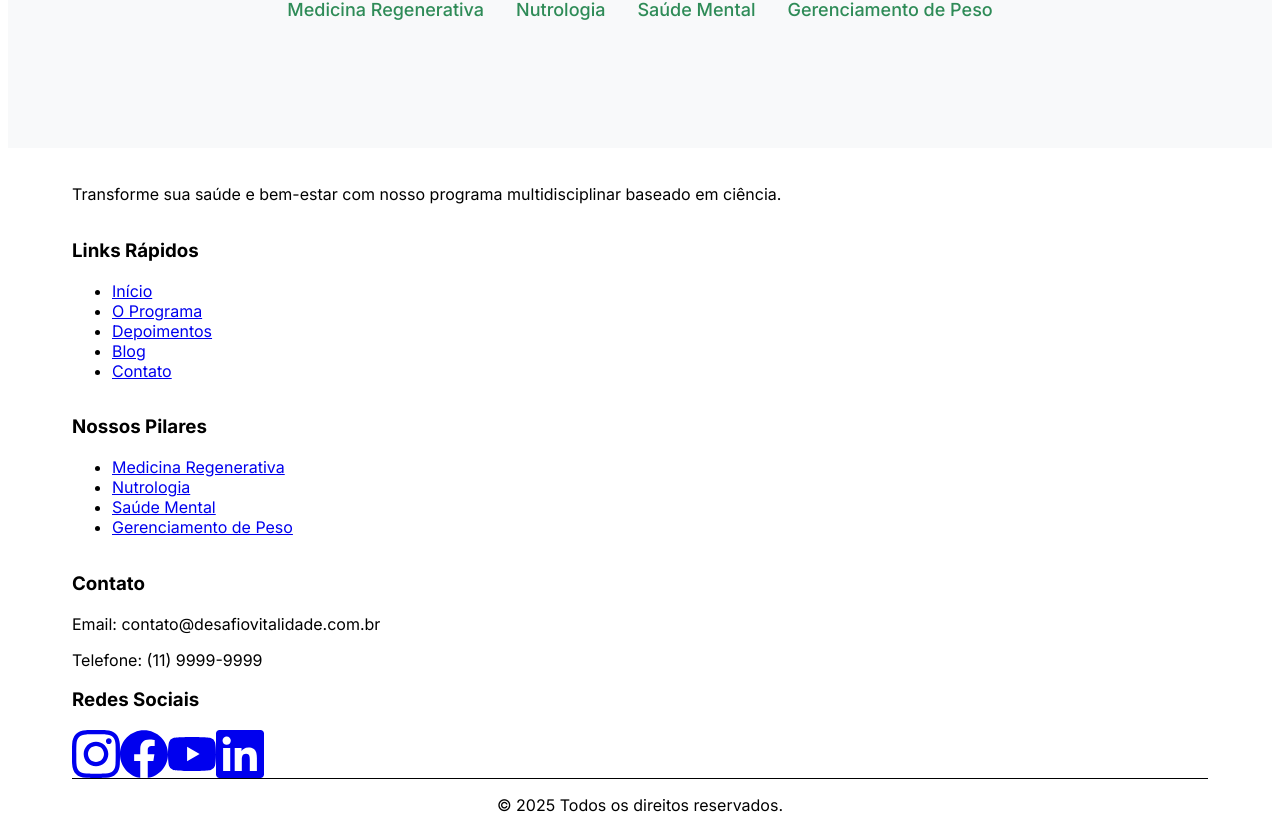
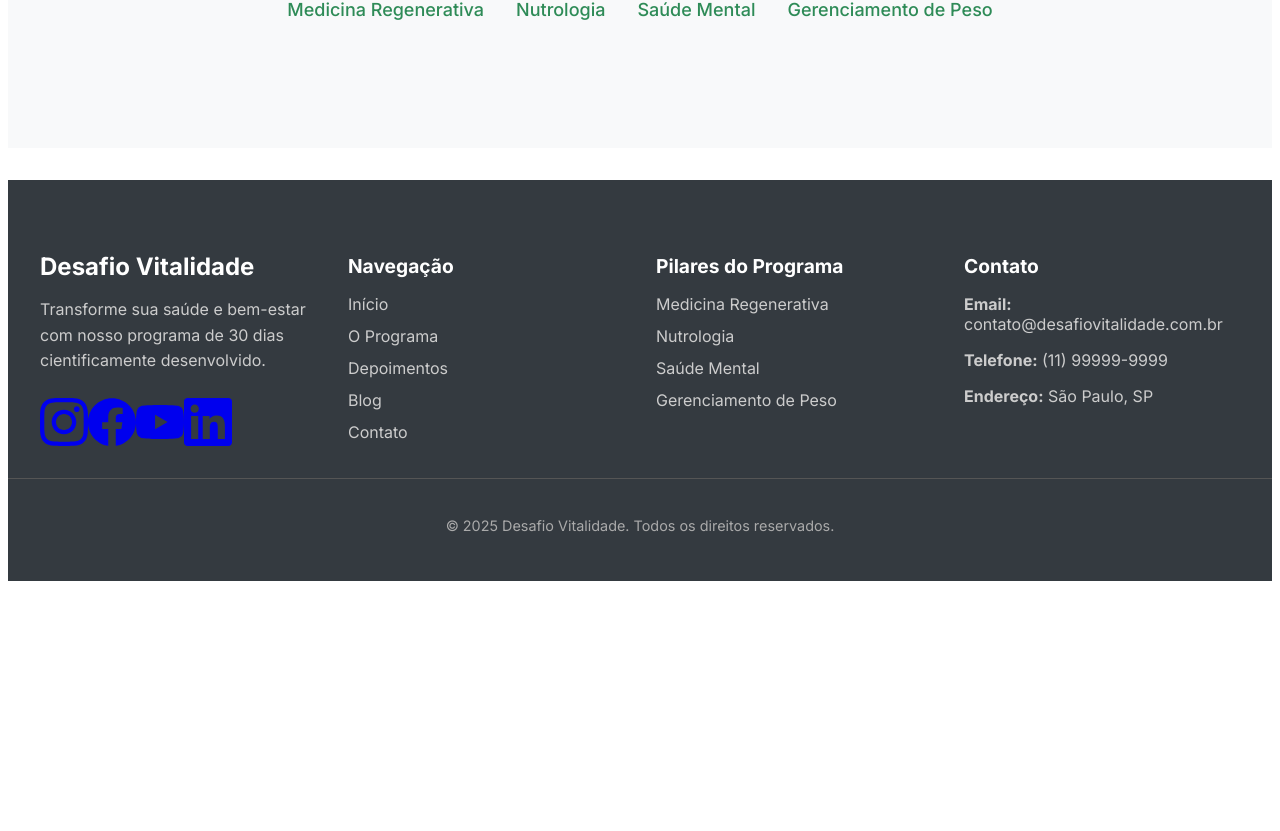
Before and after one commit to denerval1111/denerval1111-nextjs-boilerplate-novo, a Next.js app: page / in a window 1280 px wide. Shown: the part 2749-3580 px from the top of the page. After the commit the page ends 3338 px from the top, so only its background shows below. Built offline with nearby package versions, Linux system fonts and the light colour scheme.

Commit message:
Update Footer.tsx

```diff
--- a/components/Footer.tsx
+++ b/components/Footer.tsx
@@ -1,3 +1,6 @@
+// components/Footer.tsx
+"use client";
+
 import React from 'react';
 import Link from 'next/link';
 import SocialIcons from './SocialIcons';
@@ -6,99 +9,117 @@ export default function Footer() {
   const currentYear = new Date().getFullYear();
 
   return (
-    <footer className="bg-cinza-escuro text-white py-12">
-      <div className="container-custom mx-auto px-4">
-        <div className="grid grid-cols-1 md:grid-cols-4 gap-8">
-          {/* Logo e Descrição */}
-          <div className="col-span-1 md:col-span-1">
-            <Link href="/" className="text-2xl font-bold text-white mb-4 inline-block">
-              {/* Removendo a referência "Desafio Vitalidade" conforme solicitado */}
-            </Link>
-            <p className="text-gray-300 mt-4">
-              Transforme sua saúde e bem-estar com nosso programa multidisciplinar baseado em ciência.
+    <footer style={{
+      backgroundColor: '#343A40',
+      color: 'white',
+      padding: '3rem 0 2rem',
+      marginTop: '2rem'
+    }}>
+      <div style={{
+        maxWidth: '1200px',
+        margin: '0 auto',
+        padding: '0 1rem',
+        display: 'grid',
+        gridTemplateColumns: 'repeat(auto-fit, minmax(250px, 1fr))',
+        gap: '2rem'
+      }}>
+        {/* Coluna 1: Logo e Descrição */}
+        <div>
+          <h3 style={{
+            fontSize: '1.5rem',
+            fontWeight: 'bold',
+            marginBottom: '1rem',
+            color: 'white'
+          }}>
+            Desafio Vitalidade
+          </h3>
+          <p style={{
+            color: '#CCC',
+            marginBottom: '1.5rem',
+            lineHeight: '1.6'
+          }}>
+            Transforme sua saúde e bem-estar com nosso programa de 30 dias cientificamente desenvolvido.
           </p>
+          <SocialIcons />
         </div>
 
-          {/* Links Rápidos */}
-          <div className="col-span-1">
-            <h3 className="text-lg font-semibold mb-4">Links Rápidos</h3>
-            <ul className="space-y-2">
-              <li>
-                <Link href="/" className="text-gray-300 hover:text-white transition-colors">
-                  Início
-                </Link>
-              </li>
-              <li>
-                <Link href="/sobre/programa" className="text-gray-300 hover:text-white transition-colors">
-                  O Programa
-                </Link>
-              </li>
-              <li>
-                <Link href="/depoimentos" className="text-gray-300 hover:text-white transition-colors">
-                  Depoimentos
-                </Link>
-              </li>
-              <li>
-                <Link href="/blog" className="text-gray-300 hover:text-white transition-colors">
-                  Blog
-                </Link>
-              </li>
-              <li>
-                <Link href="/contato" className="text-gray-300 hover:text-white transition-colors">
-                  Contato
-                </Link>
-              </li>
-            </ul>
+        {/* Coluna 2: Links Principais */}
+        <div>
+          <h4 style={{
+            fontSize: '1.2rem',
+            fontWeight: 'bold',
+            marginBottom: '1rem',
+            color: 'white'
+          }}>
+            Navegação
+          </h4>
+          <nav style={{
+            display: 'flex',
+            flexDirection: 'column',
+            gap: '0.75rem'
+          }}>
+            <Link href="/" style={{ color: '#CCC', textDecoration: 'none', transition: 'color 0.2s' }}>Início</Link>
+            <Link href="/sobre/programa" style={{ color: '#CCC', textDecoration: 'none', transition: 'color 0.2s' }}>O Programa</Link>
+            <Link href="/depoimentos" style={{ color: '#CCC', textDecoration: 'none', transition: 'color 0.2s' }}>Depoimentos</Link>
+            <Link href="/blog" style={{ color: '#CCC', textDecoration: 'none', transition: 'color 0.2s' }}>Blog</Link>
+            <Link href="/contato" style={{ color: '#CCC', textDecoration: 'none', transition: 'color 0.2s' }}>Contato</Link>
+          </nav>
         </div>
 
-          {/* Pilares */}
-          <div className="col-span-1">
-            <h3 className="text-lg font-semibold mb-4">Nossos Pilares</h3>
-            <ul className="space-y-2">
-              <li>
-                <Link href="/pilares/medicina-regenerativa" className="text-gray-300 hover:text-white transition-colors">
-                  Medicina Regenerativa
-                </Link>
-              </li>
-              <li>
-                <Link href="/pilares/nutrologia" className="text-gray-300 hover:text-white transition-colors">
-                  Nutrologia
-                </Link>
-              </li>
-              <li>
-                <Link href="/pilares/saude-mental" className="text-gray-300 hover:text-white transition-colors">
-                  Saúde Mental
-                </Link>
-              </li>
-              <li>
-                <Link href="/pilares/gerenciamento-peso" className="text-gray-300 hover:text-white transition-colors">
-                  Gerenciamento de Peso
-                </Link>
-              </li>
-            </ul>
+        {/* Coluna 3: Pilares */}
+        <div>
+          <h4 style={{
+            fontSize: '1.2rem',
+            fontWeight: 'bold',
+            marginBottom: '1rem',
+            color: 'white'
+          }}>
+            Pilares do Programa
+          </h4>
+          <nav style={{
+            display: 'flex',
+            flexDirection: 'column',
+            gap: '0.75rem'
+          }}>
+            <Link href="/pilares/medicina-regenerativa" style={{ color: '#CCC', textDecoration: 'none', transition: 'color 0.2s' }}>Medicina Regenerativa</Link>
+            <Link href="/pilares/nutrologia" style={{ color: '#CCC', textDecoration: 'none', transition: 'color 0.2s' }}>Nutrologia</Link>
+            <Link href="/pilares/saude-mental" style={{ color: '#CCC', textDecoration: 'none', transition: 'color 0.2s' }}>Saúde Mental</Link>
+            <Link href="/pilares/gerenciamento-de-peso" style={{ color: '#CCC', textDecoration: 'none', transition: 'color 0.2s' }}>Gerenciamento de Peso</Link>
+          </nav>
         </div>
 
-          {/* Contato e Redes Sociais */}
-          <div className="col-span-1">
-            <h3 className="text-lg font-semibold mb-4">Contato</h3>
-            <p className="text-gray-300 mb-2">
-              Email: contato@desafiovitalidade.com.br
+        {/* Coluna 4: Contato */}
+        <div>
+          <h4 style={{
+            fontSize: '1.2rem',
+            fontWeight: 'bold',
+            marginBottom: '1rem',
+            color: 'white'
+          }}>
+            Contato
+          </h4>
+          <p style={{ color: '#CCC', marginBottom: '0.5rem' }}>
+            <strong>Email:</strong> contato@desafiovitalidade.com.br
           </p>
-            <p className="text-gray-300 mb-4">
-              Telefone: (11) 9999-9999
+          <p style={{ color: '#CCC', marginBottom: '0.5rem' }}>
+            <strong>Telefone:</strong> (11) 99999-9999
           </p>
-
-            <h3 className="text-lg font-semibold mb-2 mt-6">Redes Sociais</h3>
-            {/* Substituindo os SVGs inline pelo componente SocialIcons */}
-            <SocialIcons />
+          <p style={{ color: '#CCC' }}>
+            <strong>Endereço:</strong> São Paulo, SP
+          </p>
         </div>
       </div>
 
-        <div className="border-t border-gray-700 mt-12 pt-8 text-center">
-          <p className="text-gray-400">
-            &copy; {currentYear} Todos os direitos reservados.
+      {/* Linha de Copyright */}
+      <div style={{
+        borderTop: '1px solid #555',
+        marginTop: '2rem',
+        paddingTop: '1.5rem',
+        textAlign: 'center'
+      }}>
+        <p style={{ color: '#AAA', fontSize: '0.9rem' }}>
+          © {currentYear} Desafio Vitalidade. Todos os direitos reservados.
         </p>
-        </div>
       </div>
     </footer>
   );
```
Lines whose indentation alone changed are shown as unchanged.
